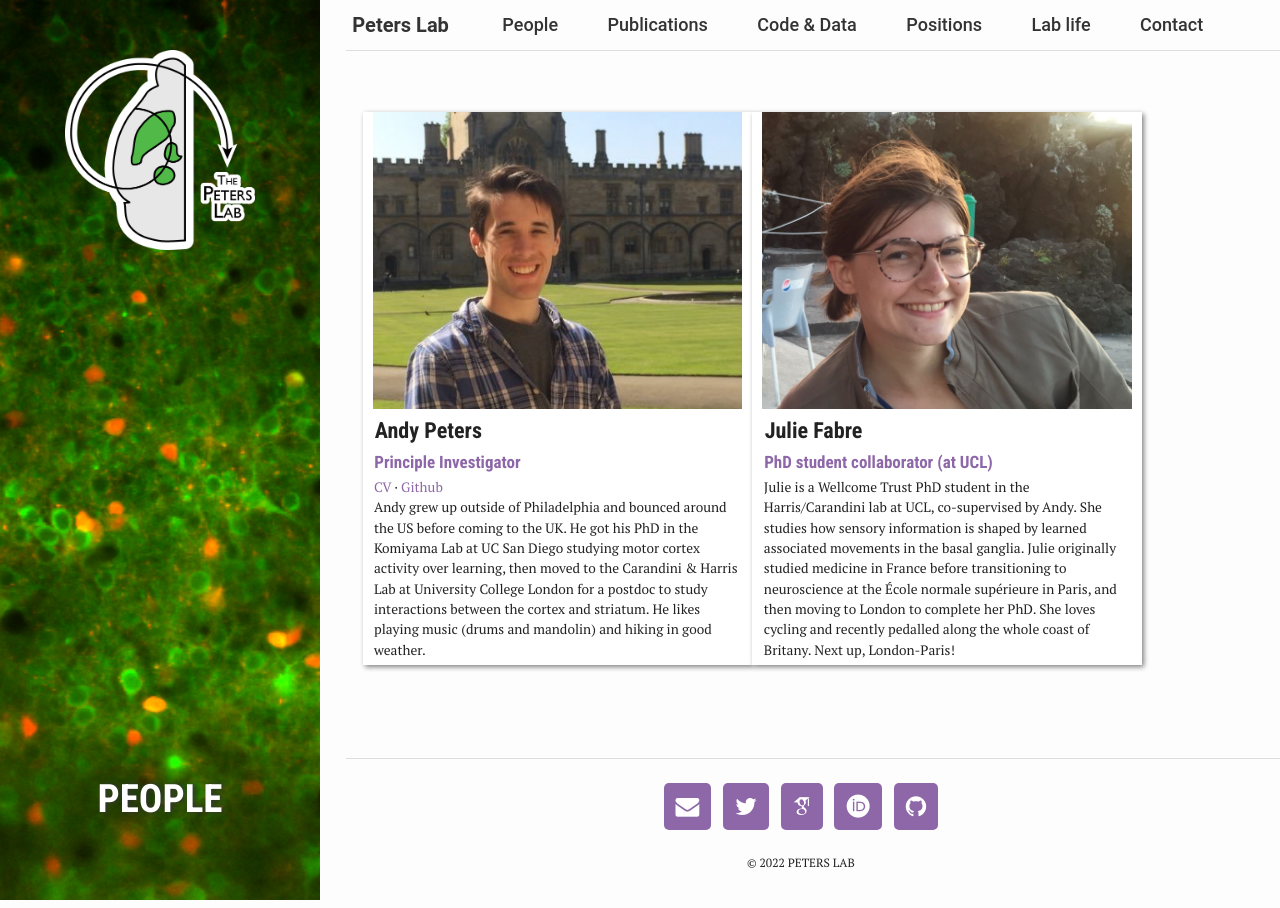
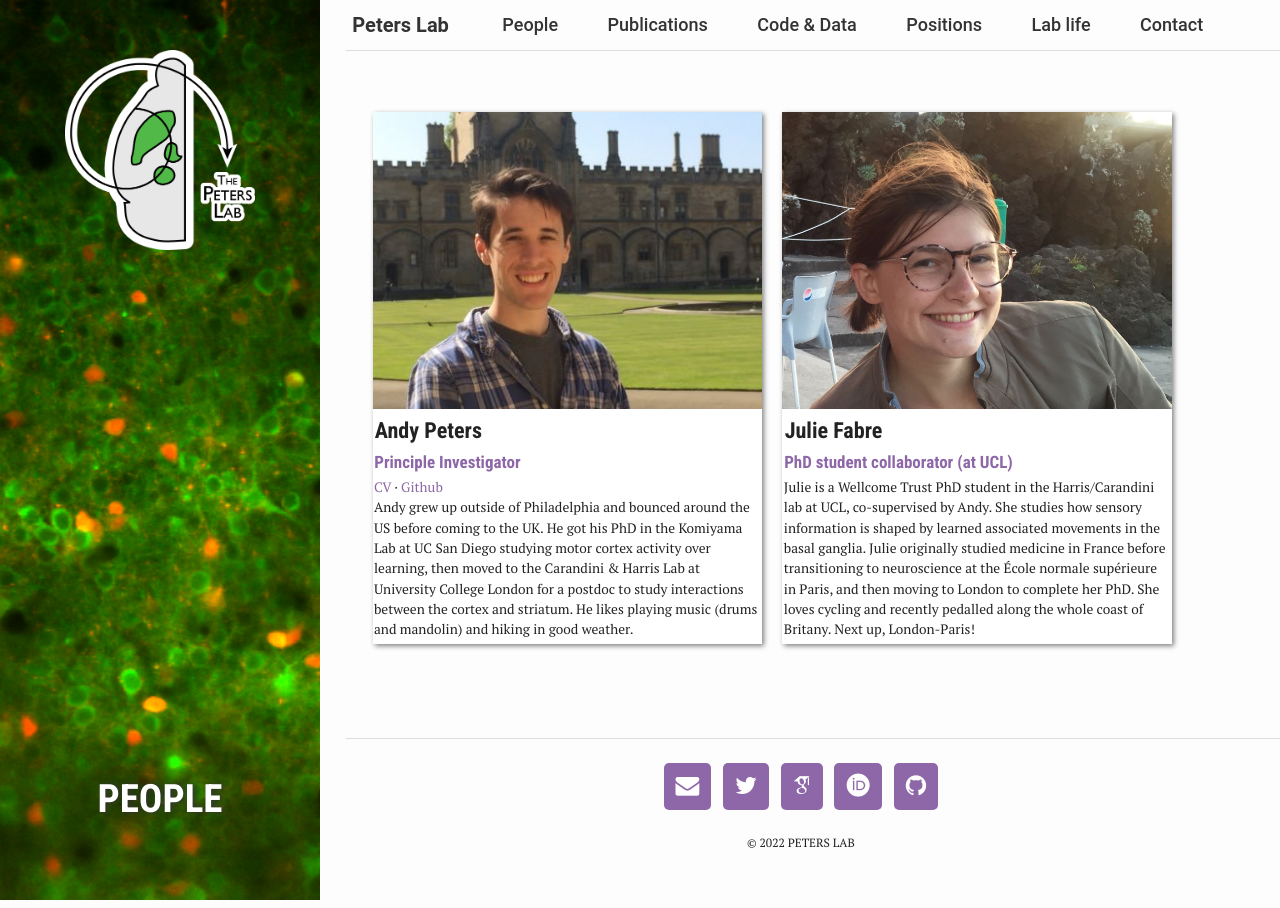
Before and after one commit to PetersNeuroLab/PetersNeuroLab.github.io, a Jekyll site: the page built from pages/1_people.html, in a window 1280 px wide. Built offline with Jekyll 4.4.1, drawn with Linux system fonts in a browser that asks for light colours; nearby versions of some CDN libraries; some web fonts are replaced; library files that are not in the unit come from our copies.

Commit message:
Update _layout.scss

```diff
--- a/assets/_sass/_layout.scss
+++ b/assets/_sass/_layout.scss
@@ -362,8 +362,7 @@ article {
   width: 45%;
   background-color: white;
   box-shadow: 2px 2px 5px grey;
-  margin: 10px auto auto;
-  padding: 0 10px 0 10px;
+  margin: 10px 10px auto;
 }
 
 .personbox h4{
```
